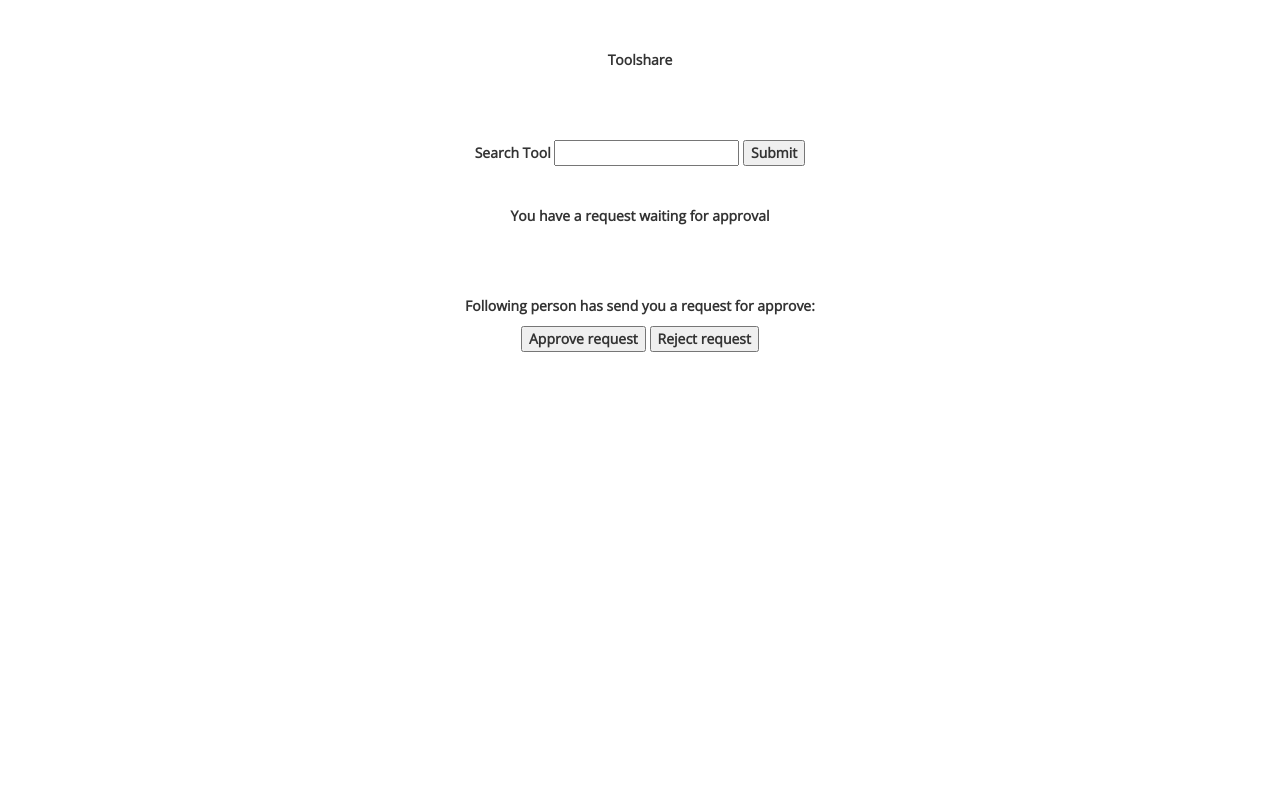
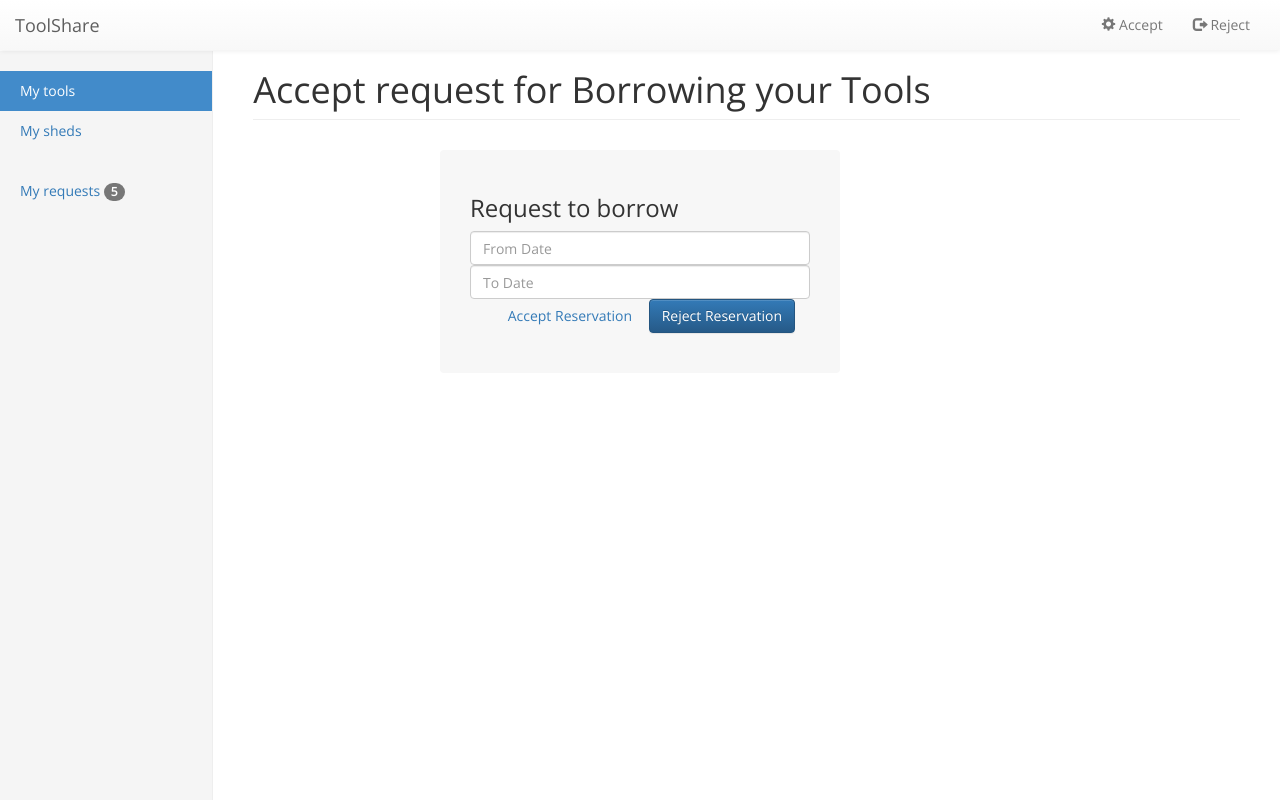
Before and after one commit to nm6061/toolshare, a Django app: template app/templates/approve_reservation.html in a window 1280 px wide. Run offline with Django 3.2, Linux system fonts and the light colour scheme; the template is opened without the code that fills it, so the values that code supplies are empty; some libraries are stand-ins or nearby versions.

Commit message:
My request view added

```diff
--- a/app/templates/approve_reservation.html
+++ b/app/templates/approve_reservation.html
@@ -1,51 +1,75 @@
- <!DOCTYPE html>
-<head>
-    <meta charset="utf-8">
-    <meta http-equiv="X-UA-Compatible" content="IE=edge">
-    <meta name="viewport" content="width=device-width, initial-scale=1">
-    <title>{% block title %}Welcome to ToolShare{% endblock %}</title>
+<!DOCTYPE html>
+{% extends "dashboard.html" %}
+{% block title %}Request To Borrow notification{% endblock %}
+{% block head %}
+    {% load staticfiles %}
+    <link rel="stylesheet" href="{% static "styles/dashboard.css" %}"/>
+    <script src="{% static "scripts/holder.js" %}"></script>
+{% endblock %}
+{% block brand-link %}/Request To Borrow{% endblock %}
+{% block navbar-right %}
+<div id="navbar-collapse" class="collapse navbar-collapse navbar-right">
+        <ul class="nav navbar-nav">
 
-    <link href="//maxcdn.bootstrapcdn.com/bootstrap/3.2.0/css/bootstrap.min.css" rel="stylesheet"/>
-    <link href="//maxcdn.bootstrapcdn.com/bootstrap/3.2.0/css/bootstrap-theme.min.css" rel="stylesheet"/>
+            <li><a href="#" class="navbar-link"><span class="glyphicon glyphicon-cog"></span> Accept</a></li>
+            <li><a href="/" class="navbar-link"><span class="glyphicon glyphicon-log-out"></span> Reject</a></li>
+        </ul>
+    </div>
+{% endblock %}
 
-    <!-- HTML5 Shim and Respond.js IE8 support of HTML5 elements and media queries -->
-    <!-- WARNING: Respond.js doesn't work if you view the page via file:// -->
-    <!--[if lt IE 9]>
-      <script src="//oss.maxcdn.com/html5shiv/3.7.2/html5shiv.min.js"></script>
-      <script src="//oss.maxcdn.com/respond/1.4.2/respond.min.js"></script>
-    <![endif]-->
+{% block content %}
+    <div class="row">
+        <div class="col-sm-3 col-md-2 sidebar">
+            <ul class="nav nav-sidebar">
+                <li class="active"><a href="#">My tools</a></li>
+                <li><a href="#">My sheds</a></li>
+            </ul>
+            <ul class="nav nav-sidebar">
+                <li><a href="#">My requests <span class="badge">5</span></a></li>
+            </ul>
+        </div>
 
-    {% load staticfiles %}
-    <link href="{% static "styles/global.css" %}" rel="stylesheet"/>
-    <link href="{% static "styles/bootstrap-overrides.css" %}" rel="stylesheet"/>
-    {% block head %}
-    {% endblock %}
-</head>
+    </div>
+
+    <div class="col-sm-9 col-sm-offset-3 col-md-10 col-md-offset-2 main">
+            <h1 class="page-header">Accept request for Borrowing your Tools </h1>
+     </div>
 
 
-<html lang="en">
-<html>
+    <div id="Fill in-box" class="auth-box">
+        <form role="form" action="." method="post">
+            {% csrf_token %}
+            {% if user_form.errors or address_from.errors %}
+                <div class="alert alert-danger" role="alert"><strong>Oops!</strong> there were errors in the highlighted
+                    fields.
+                </div>{% endif %}
+            <div class="form-group">
+                <div class="container-fluid">
+                    <div class="row">
+                        <div class="col-md-12">
+                            <h3>Request to borrow</h3>
+                        </div>
+                    </div>
+                    <div class="row">
+                        <div class="col-md-12">
+                            <input type="text" class="form-control" name="From Date" id="From Date"
+                                   placeholder="From Date">
+                        </div>
+                    </div>
+                    <div class="row">
+                        <div class="col-md-12">
+                            <input type="text" class="form-control" name="To Date" id="To Date"
+                                   placeholder="To Date">
+                        </div>
+                    </div>
 
 
-<head>
-    <meta charset="utf-8">
-    <meta http-equiv="X-UA-Compatible" content="IE=edge">
-    <meta name="viewport" content="width=device-width, initial-scale=1">
-    <title>ToolShare Reservation</title>
- <head>
- <br><br>
-<p><B><center>Toolshare</center></p><br><br><br>
-<body><center>
-<form name="input" action="demo_form_action.asp" method="get">
-Search Tool <input type="text" name="user">
-<input type="submit" value="Submit"><br><br><br>
-<p>You have a request waiting for approval  </p><br><br><br>
-</form>
-<form name="input" action="demo_form_action.asp" method="get">
-<p> Following person has send you a request for approve:</p>
-<input type="submit" value="Approve request">
-<input type="submit" value="Reject request">
-</center>
-</form>
-</body>
-</html>
+
+
+                   <div class="container-fluid">
+                <div class="pull-right">
+                    <button type="button" class="btn btn-link">Accept Reservation</button>
+                    <button type="submit" class="btn btn-primary">Reject Reservation</button>
+                </div>
+            </div>
+{% endblock %}
--- a/app/templates/dashboard.html
+++ b/app/templates/dashboard.html
@@ -23,7 +23,7 @@
               <li><a href="#">My sheds</a></li>
             </ul>
             <ul class="nav nav-sidebar">
-                <li><a href="#">My requests <span class="badge">5</span></a></li>
+                <li><a href="/approve_reservation">My requests <span class="badge">5</span></a></li>
             </ul>
         </div>
         <div class="col-sm-9 col-sm-offset-3 col-md-10 col-md-offset-2 main">
--- a/app/views.py
+++ b/app/views.py
@@ -70,3 +70,6 @@ def Borrow(request):
 def registertool(request):
     return render_to_response('registerTool.html')
     # TODO : Add register functionality
+
+def approve_reservation(request):
+    return render_to_response('approve_reservation.html')
--- a/toolshare/urls.py
+++ b/toolshare/urls.py
@@ -11,5 +11,9 @@ urlpatterns = patterns('',
     url(r'^dashboard/$', 'app.views.dashboard', name = 'dashboard'),
     url(r'^browsetool/$', 'app.views.browsetool', name = 'browsetool'),
     url(r'^Borrow/$', 'app.views.Borrow', name = 'Borrow'),
+
     url(r'^registertool/$', 'app.views.registertool', name = 'registertool'),
+
+    url(r'^approve_reservation/$', 'app.views.approve_reservation', name = 'approve_reservation'),
+
 )
```
